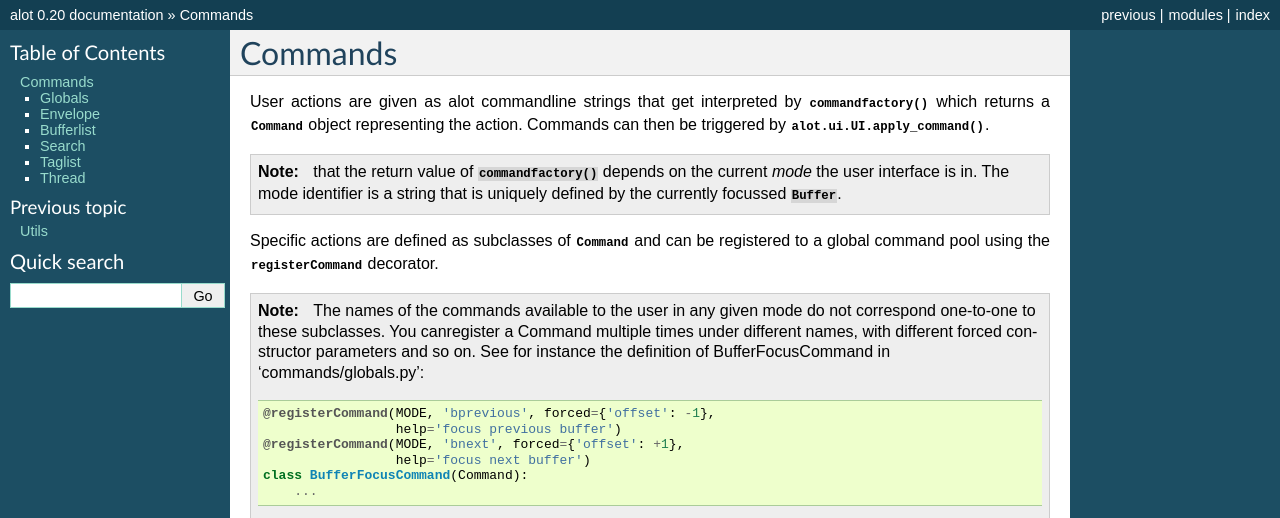
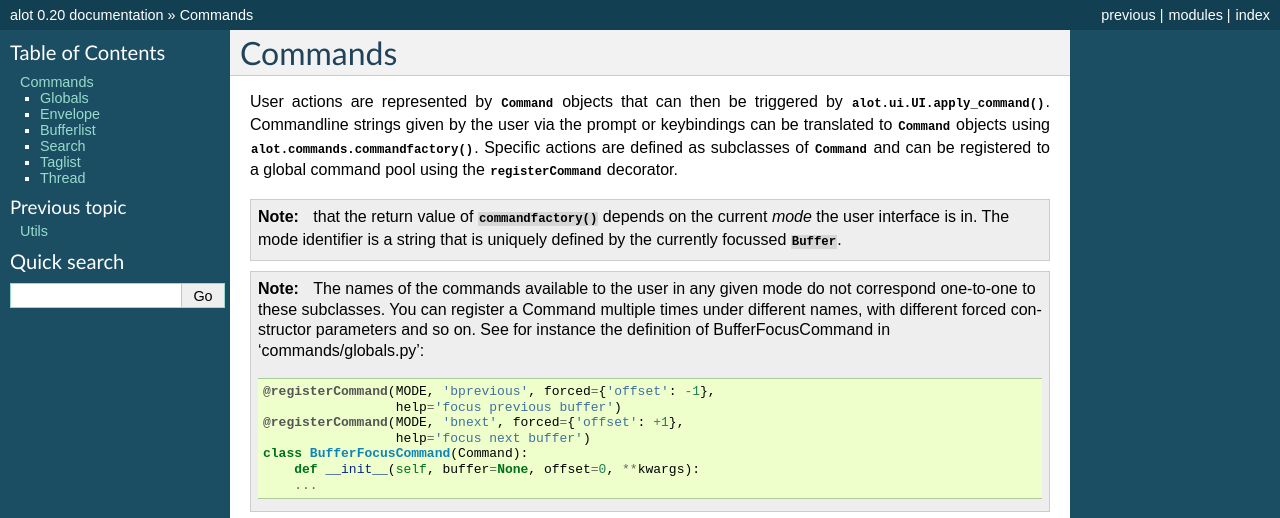
Before and after one commit to pazz/alot, a Sphinx documentation site: the page built from docs/commands.rst, in a window 1280 px wide and 900 px high, cut to the strip 0-518 px from the top of the window. Built offline with Sphinx 7.4.7, drawn with Linux system fonts in a browser that asks for light colours.

Commit message:
commands docs

```diff
--- a/docs/commands.rst
+++ b/docs/commands.rst
@@ -3,10 +3,12 @@ Commands
 
 .. module:: alot.commands
 
-User actions are given as alot commandline strings that get interpreted
-by :func:`commandfactory` which returns a :class:`Command` object
-representing the action. Commands can then be triggered by
+User actions are represented by :class:`Command` objects that can then be triggered by
 :meth:`alot.ui.UI.apply_command`.
+Commandline strings given by the user via the prompt or keybindings can be translated to
+:class:`Command` objects using :func:`alot.commands.commandfactory`.
+Specific actions are defined as subclasses of :class:`Command` and can be registered
+to a global command pool using the :class:`registerCommand` decorator.
 
 .. Note::
 
@@ -15,13 +17,10 @@ representing the action. Commands can then be triggered by
     The mode identifier is a string that is uniquely defined by the currently focussed
     :class:`~alot.buffers.Buffer`.
 
-Specific actions are defined as subclasses of :class:`Command` and can be registered
-to a global command pool using the :class:`registerCommand` decorator.
-
 .. note::
 
     The names of the commands available to the user in any given mode do not correspond
-    one-to-one to these subclasses. You canregister a Command multiple times under different
+    one-to-one to these subclasses. You can register a Command multiple times under different
     names, with different forced constructor parameters and so on. See for instance the
     definition of BufferFocusCommand in 'commands/globals.py'::
 
@@ -30,6 +29,7 @@ to a global command pool using the :class:`registerCommand` decorator.
         @registerCommand(MODE, 'bnext', forced={'offset': +1},
                          help='focus next buffer')
         class BufferFocusCommand(Command):
+            def __init__(self, buffer=None, offset=0, **kwargs):
             ...
 
 .. autoclass:: Command
```
